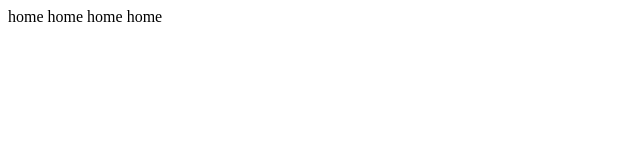
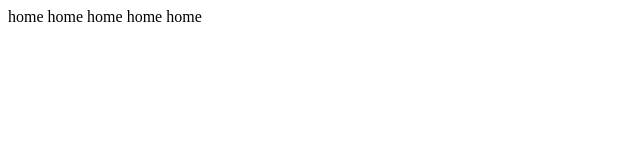
Before and after one commit to lurongtao/mijia, a plain HTML site: page index.html in a window 1280 px wide. Shown: the full height of the page, 0-640 px from the left. Drawn offline with Linux system fonts and the light colour scheme.

Commit message:
bugfix-1

```diff
--- a/index.html
+++ b/index.html
@@ -7,6 +7,6 @@
   <title>Document</title>
 </head>
 <body>
-  home home home home
+  home home home home home
 </body>
 </html>
```
